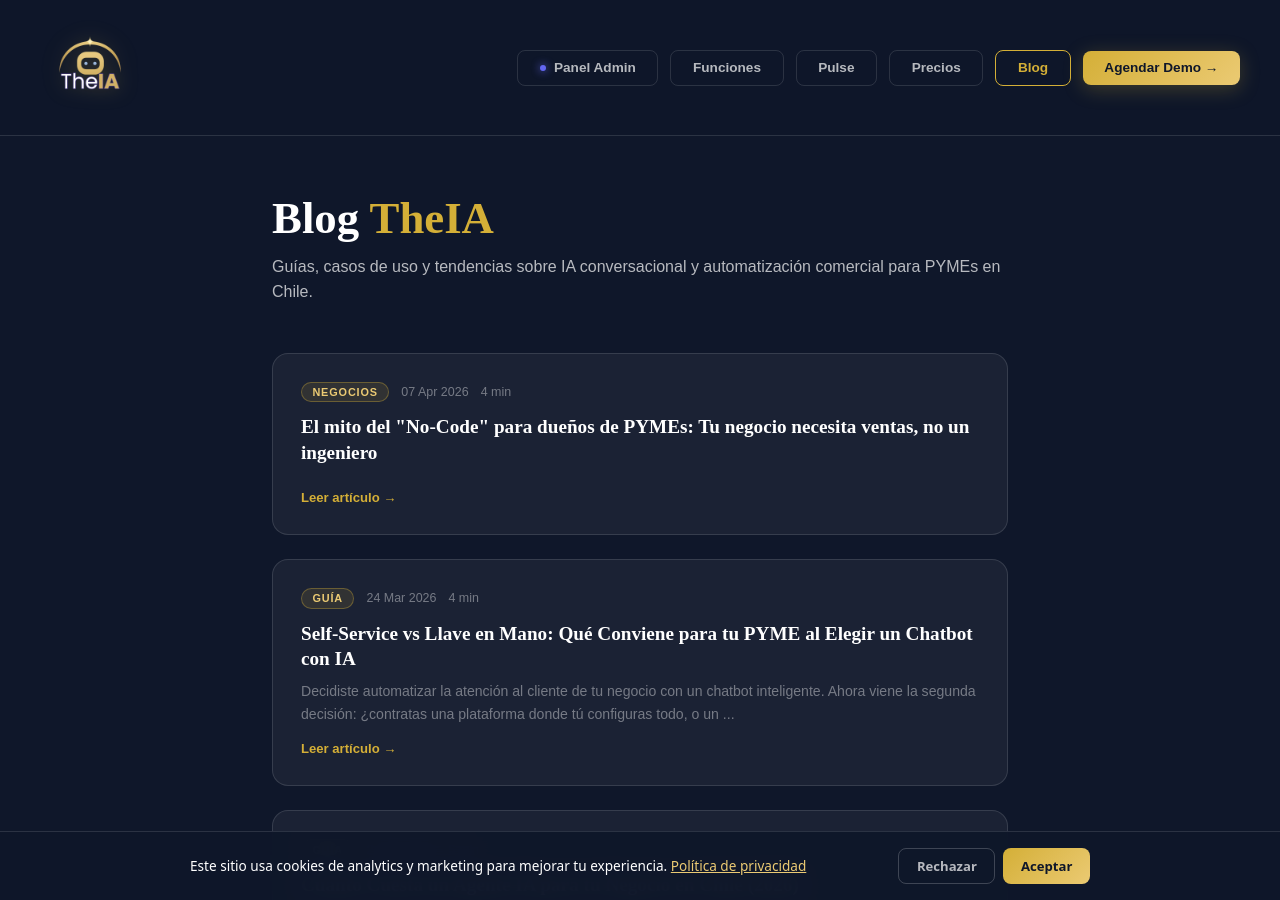
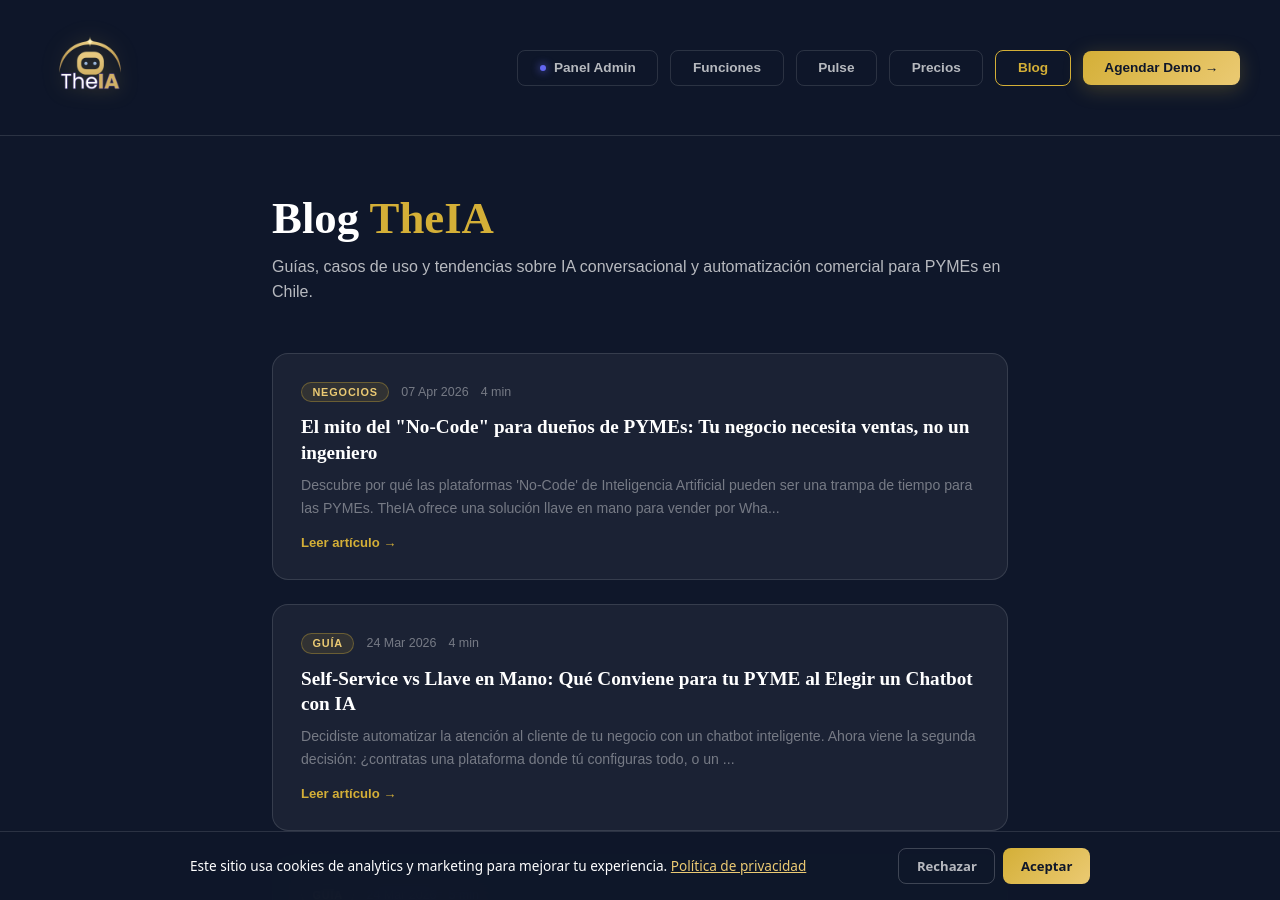
Before and after one commit to rodmera/theia-landing, a Jekyll site: the page built from blog/index.html, in a window 1280 px wide and 900 px high. Built offline with Jekyll 4.4.1, drawn with Linux system fonts in a browser that asks for light colours.

Commit message:
seo: add explicit excerpt for meta description

```diff
--- a/_posts/2026-04-07-mito-no-code-para-pymes.md
+++ b/_posts/2026-04-07-mito-no-code-para-pymes.md
@@ -3,6 +3,7 @@
 category: Negocios
 reading_time: 4
 author: Rodrigo Mera
+excerpt: "Descubre por qué las plataformas 'No-Code' de Inteligencia Artificial pueden ser una trampa de tiempo para las PYMEs. TheIA ofrece una solución llave en mano para vender por WhatsApp sin complicaciones técnicas."
 ---
 
 ![El mito del no-code para dueños de pymes](/screenshots/el-mito-no-code.jpg)
```
